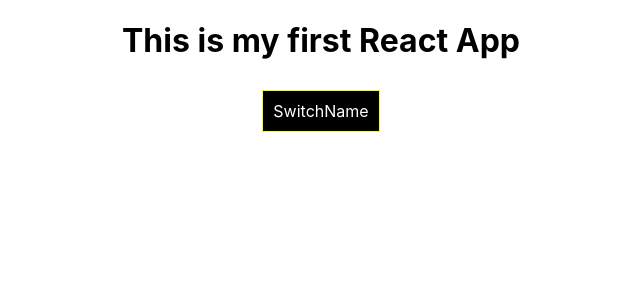
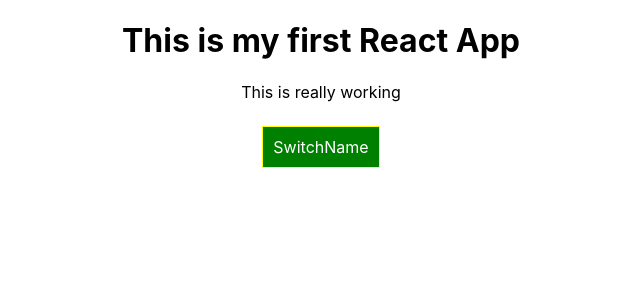
Before and after one commit to TowhidAust/ReactLearning, a React (Create React App) app in the folder my-app/: page / in a window 1280 px wide. Shown: the top 300 px of the page, without its empty margins (319-959 px from the left). Built offline with nearby package versions, Linux system fonts and the light colour scheme.

Commit message:
css inline dynamic styling

```diff
--- a/my-app/package.json
+++ b/my-app/package.json
@@ -3,6 +3,7 @@
   "version": "0.1.0",
   "private": true,
   "dependencies": {
+    "radium": "^0.25.1",
     "react": "^16.8.6",
     "react-dom": "^16.8.6",
     "react-scripts": "2.1.8"
--- a/my-app/src/App.css
+++ b/my-app/src/App.css
@@ -2,32 +2,10 @@
   text-align: center;
 }
 
-/* .App-logo {
-  animation: App-logo-spin infinite 20s linear;
-  height: 40vmin;
-  pointer-events: none;
+.red{
+  color: red;
 }
 
-.App-header {
-  background-color: #282c34;
-  min-height: 100vh;
-  display: flex;
-  flex-direction: column;
-  align-items: center;
-  justify-content: center;
-  font-size: calc(10px + 2vmin);
-  color: white;
+.bold{
+  font-weight: bold;
 }
-
-.App-link {
-  color: #61dafb;
-}
-
-@keyframes App-logo-spin {
-  from {
-    transform: rotate(0deg);
-  }
-  to {
-    transform: rotate(360deg);
-  }
-} */
--- a/my-app/src/App.js
+++ b/my-app/src/App.js
@@ -1,5 +1,6 @@
 import React, { Component } from 'react';
 import './App.css';
+import Radium from 'radium';
 import Person from './Person/Person';
 
 class App extends Component {
@@ -42,7 +43,7 @@
 
   render() {
     const customStyle = {
-      backgroundColor: 'black',
+      backgroundColor: 'green',
       color: 'white',
       margin: '8px',
       padding: '10px',
@@ -66,12 +67,24 @@
           })}
         </div>
       );
+
+      customStyle.backgroundColor = "red";
     }
+
+    let classes = [];
+    if(this.state.persons.length<=2){
+      classes.push('red');
+    }
+    if(this.state.persons.length<=1){
+      classes.push('bold')
+    }
+
 
 
     return (
       <div className="App">
          <h1>This is my first React App</h1>
+         <p className={classes.join(' ')}>This is really working</p>
 
          <button
          style={customStyle}
@@ -82,4 +95,4 @@
   }
 }
 
-export default App;
+export default Radium(App);
--- a/my-app/src/Person/Person.js
+++ b/my-app/src/Person/Person.js
@@ -1,5 +1,6 @@
 import React from 'react';
 import './Person.css';
+import Radium from 'radium';
 const person = (props)=>{
     return (
         <div className="Person">
@@ -10,4 +11,4 @@
     )
 };
 
-export default person;
+export default Radium(person);
```
Also changed, not shown: 1 other file (tests, documents, lock files or other folders).
